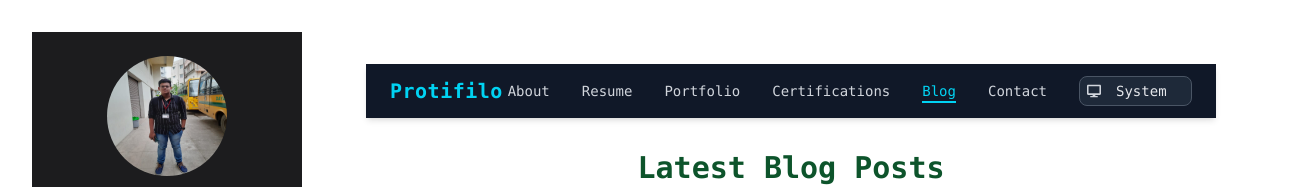
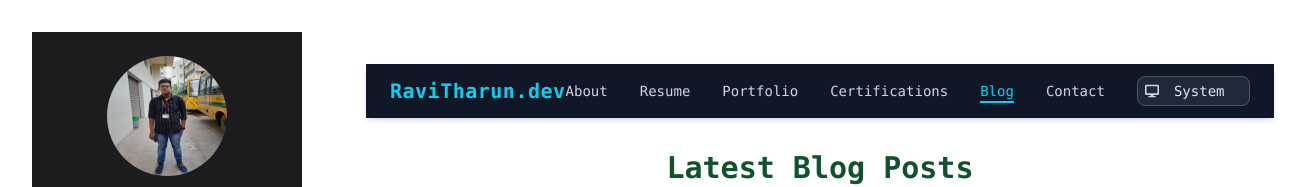
Before and after one commit to ravitharun/ravi-devprofile, a React (Vite) app in the folder frontend/: page /blog in a window 1280 px wide. Shown: the top 187 px of the page, 1306 px wide, since content can reach past the window. Built offline with nearby package versions, Linux system fonts and the light colour scheme.

Commit message:
changed the ui

```diff
--- a/frontend/src/Components/Navbar.jsx
+++ b/frontend/src/Components/Navbar.jsx
@@ -27,10 +27,9 @@ const Navbar = ({ page }) => {
         {/* Logo */}
         <Link to="/">
           <h1 className="text-xl font-extrabold text-cyan-400 tracking-wide">
-            Protifilo
+          RaviTharun.dev
           </h1>
         </Link>
-
         {/* Desktop Menu */}
         <ul className="hidden md:flex gap-8 text-gray-300 text-sm font-medium items-center">
           {navLinks.map((link) => (
```
